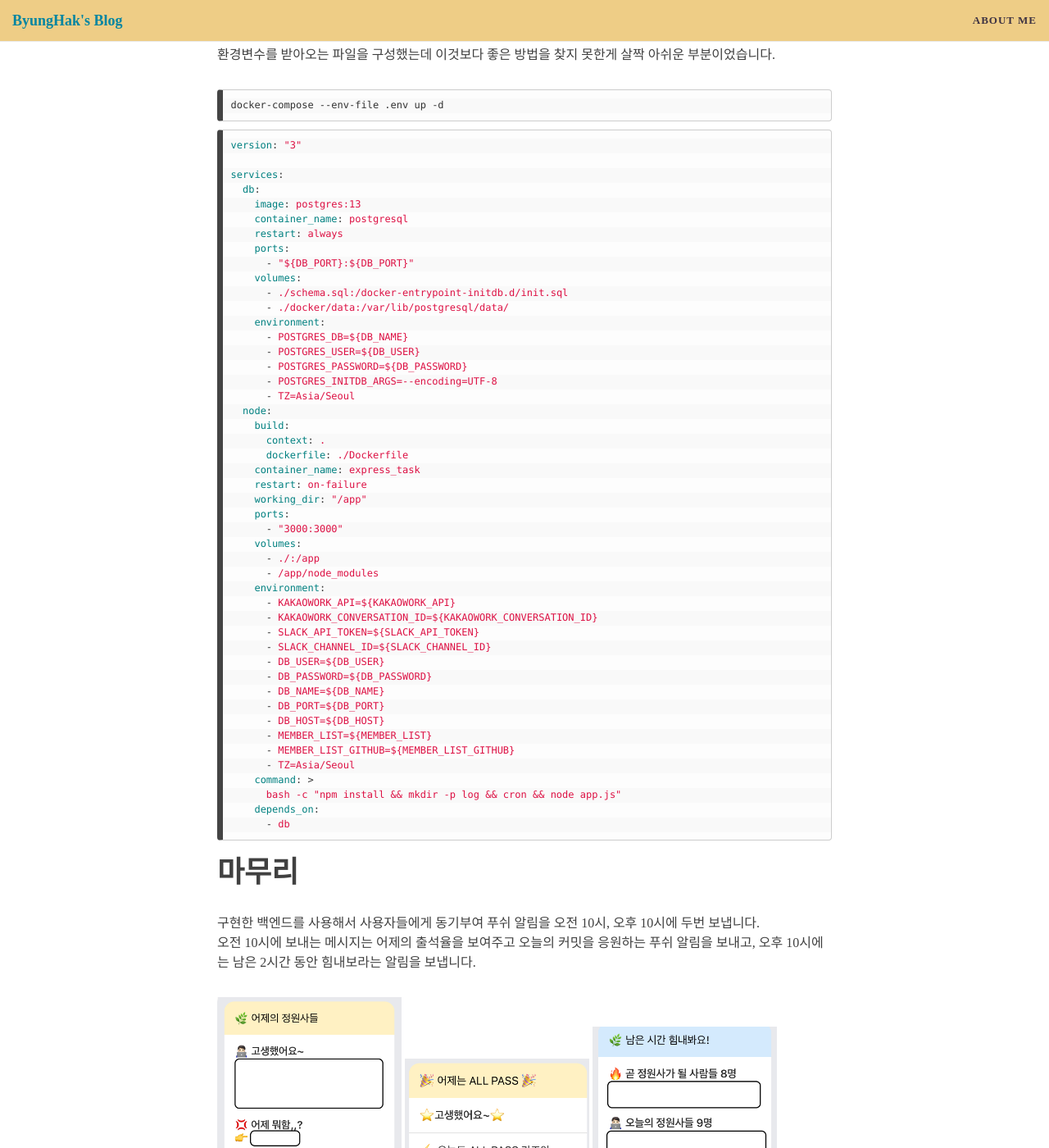
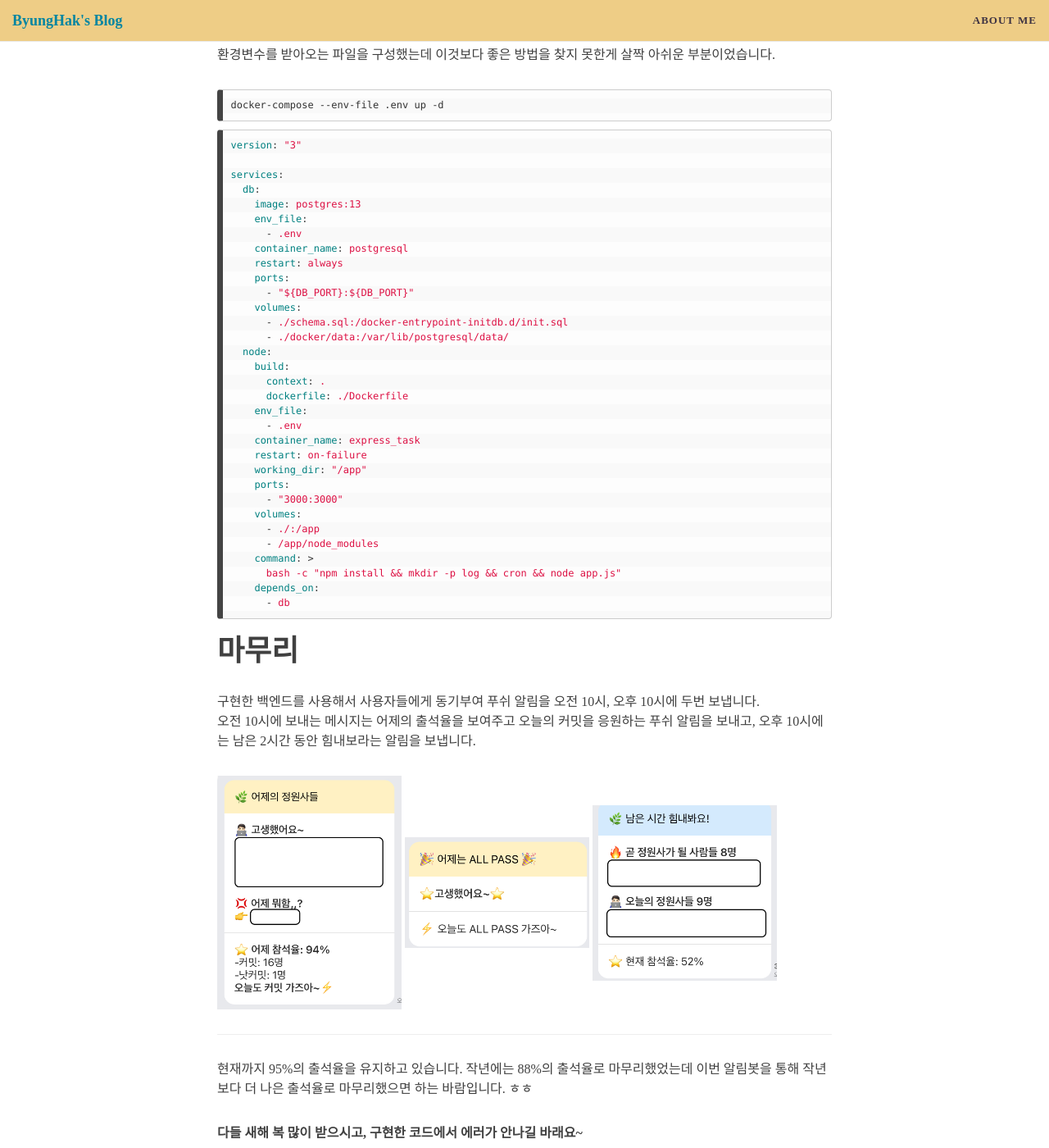
Before and after one commit to bengHak/benghak.github.io, a Jekyll site: the page built from _posts/2021-01-07-Gardeners.md, in a window 1280 px wide and 1400 px high, scrolled down 2993 px. Shown: the whole window at 82% size. Built offline with Jekyll 4.4.1, drawn with Linux system fonts in a browser that asks for light colours; nearby versions of some CDN libraries; some web fonts are replaced; comment, search, counter and statistics services are not loaded.

Commit message:
fix : edit env variable

```diff
--- a/_posts/2021-01-07-Gardeners.md
+++ b/_posts/2021-01-07-Gardeners.md
@@ -85,6 +85,8 @@ version: "3"
 services:
   db:
     image: postgres:13
+    env_file:
+      - .env
     container_name: postgresql
     restart: always
     ports:
@@ -92,16 +94,12 @@ services:
     volumes:
       - ./schema.sql:/docker-entrypoint-initdb.d/init.sql
       - ./docker/data:/var/lib/postgresql/data/
-    environment:
-      - POSTGRES_DB=${DB_NAME}
-      - POSTGRES_USER=${DB_USER}
-      - POSTGRES_PASSWORD=${DB_PASSWORD}
-      - POSTGRES_INITDB_ARGS=--encoding=UTF-8
-      - TZ=Asia/Seoul
   node:
     build:
       context: .
       dockerfile: ./Dockerfile
+    env_file:
+      - .env
     container_name: express_task
     restart: on-failure
     working_dir: "/app"
@@ -110,19 +108,6 @@ services:
     volumes:
       - ./:/app
       - /app/node_modules
-    environment:
-      - KAKAOWORK_API=${KAKAOWORK_API}
-      - KAKAOWORK_CONVERSATION_ID=${KAKAOWORK_CONVERSATION_ID}
-      - SLACK_API_TOKEN=${SLACK_API_TOKEN}
-      - SLACK_CHANNEL_ID=${SLACK_CHANNEL_ID}
-      - DB_USER=${DB_USER}
-      - DB_PASSWORD=${DB_PASSWORD}
-      - DB_NAME=${DB_NAME}
-      - DB_PORT=${DB_PORT}
-      - DB_HOST=${DB_HOST}
-      - MEMBER_LIST=${MEMBER_LIST}
-      - MEMBER_LIST_GITHUB=${MEMBER_LIST_GITHUB}
-      - TZ=Asia/Seoul
     command: >
       bash -c "npm install && mkdir -p log && cron && node app.js"
     depends_on:
```
